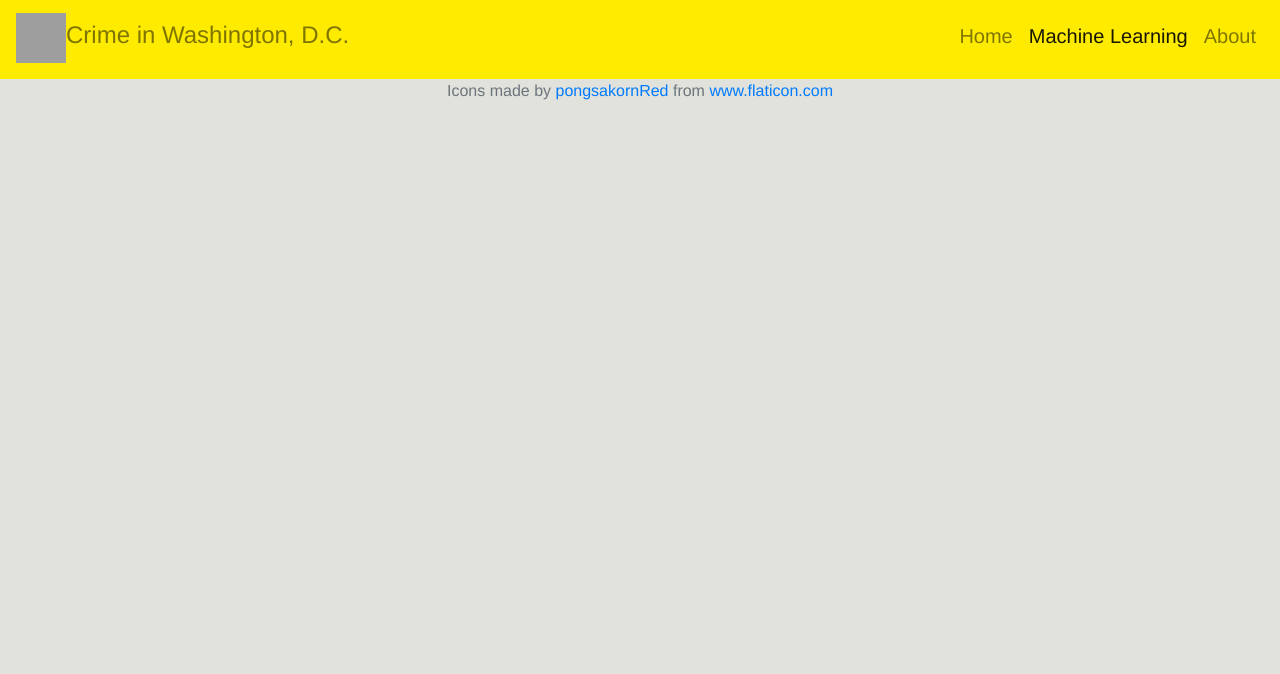
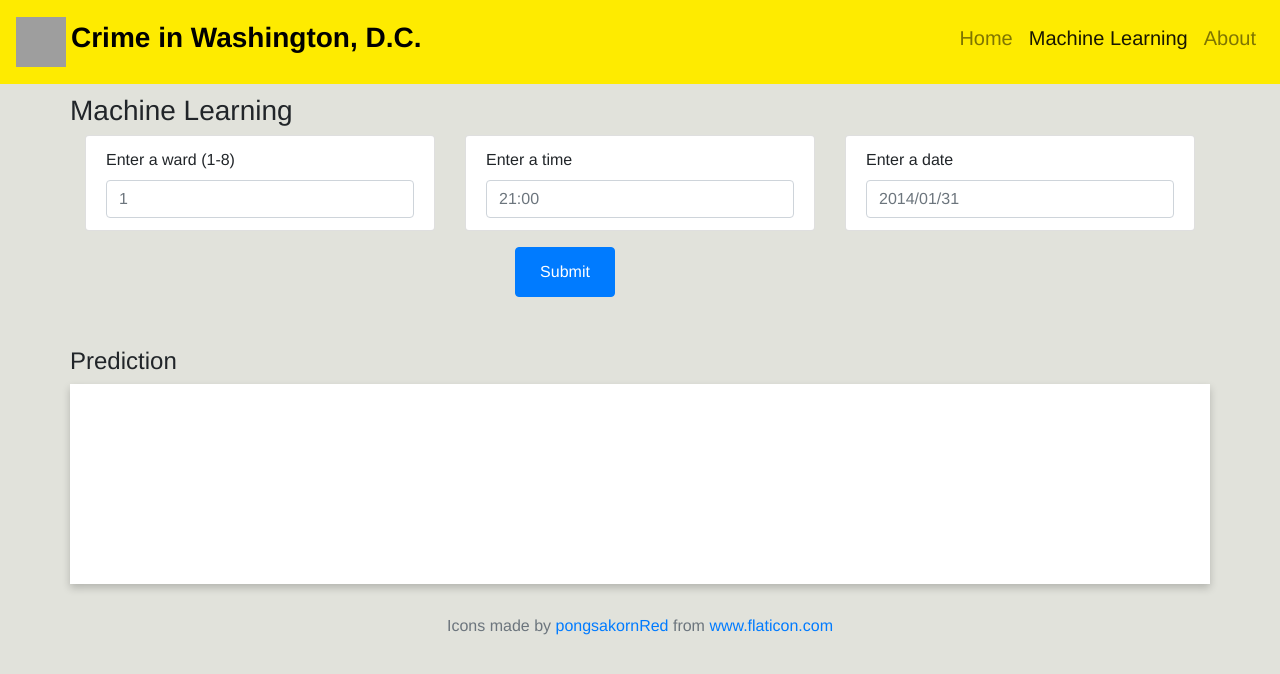
Before and after one commit to clemiblac/Crime_in_DC, a Flask app: page /machine-learning in a window 1280 px wide. Shown: the top 674 px of the page. Run offline with Flask 2, Linux system fonts and the light colour scheme; some libraries are stand-ins or nearby versions; grey boxes are pictures that could not be loaded.

Commit message:
machine learning page built

```diff
--- a/static/css/style.css
+++ b/static/css/style.css
@@ -310,6 +310,31 @@ p{
 /* End of cards on about page */
 
 
+/* Page 2 */
+
+#filter-btn {
+    height: 50px;
+    width: 100px;
+    top: 0;
+    left: 60%;
+    transform: translateX(50%);
+    margin-bottom: 50px;
+}
+
+
+
+#result{
+    height: 200px;
+    background-color: white;
+    box-shadow: 0 4px 8px 0 rgba(0, 0, 0, 0.2);
+    margin-bottom: 30px;
+}
+
+#mtitle{
+    margin-top: 10px;
+}
+
+
 /*Home page media query*/
 
 /* Media Query for Mobile Devices */
--- a/templates/index.html
+++ b/templates/index.html
@@ -45,7 +45,7 @@
     <body>
         <nav class="navbar navbar-expand-lg navbar-light navbar-custom">
             <a class="navbar-brand" href="#">
-                <img src="../static/steal.png" alt="logo icon" id=logo><h4 class ="navbar-text" id="name">Crime in Washington, D.C.</h4>
+                <img src="../static/steal.png" alt="logo icon" id=logo><h3 class ="navbar-text" id="name"><strong>Crime in Washington, D.C.</strong></h3>
             </a>
             <button class="navbar-toggler" type="button" data-toggle="collapse" data-target="#navbarNavAltMarkup" aria-controls="navbarNavAltMarkup" aria-expanded="false" aria-label="Toggle navigation">
               <span class="navbar-toggler-icon"></span>
--- a/templates/machine_learning.html
+++ b/templates/machine_learning.html
@@ -20,7 +20,7 @@
       <nav class="navbar navbar-expand-lg navbar-light navbar-custom">
 
         <a class="navbar-brand" href="#">
-          <img src="../static/steal.png" width='50' height='50'><h4 class ="navbar-text">Crime in Washington, D.C.</h4></a>
+          <img src="../static/steal.png" width='50' height='50'><h3 class ="navbar-text" id="name"><strong>Crime in Washington, D.C.</strong></h3></a>
           </a>
         <button class="navbar-toggler" type="button" data-toggle="collapse" data-target="#navbarNavAltMarkup" aria-controls="navbarNavAltMarkup" aria-expanded="false" aria-label="Toggle navigation">
           <span class="navbar-toggler-icon"></span>
@@ -35,7 +35,98 @@
         </div>
       </nav>
 
-      <div class="container"></div>
+      <div class="container">
+        <div class="row">
+          <h3 id="mtitle">Machine Learning</h3>
+
+        </div>
+        <!-- Selector row-->
+
+        <div class="row">
+          <div class="col-4">
+            <div class="panel panel-default">
+              <div class="panel-body">
+                <form>
+                  <div class="form-group">
+                    <ul class="list-group" id="filters">
+                      <li class="filter list-group-item">
+                        <label for="date">Enter a ward (1-8)</label>
+                        <input class="form-control" id="time" type="text" placeholder="1">
+                      </li>
+                    </ul>
+                  </div>
+                </form>
+              </div>
+            </div>
+
+          </div>
+          <div class="col-4">
+
+            <div class="panel panel-default">
+              <div class="panel-body">
+                <form>
+                  <div class="form-group">
+                    <ul class="list-group" id="filters">
+                      <li class="filter list-group-item">
+                        <label for="date">Enter a time</label>
+                        <input class="form-control" id="time" type="text" placeholder="21:00">
+                      </li>
+                    </ul>
+                  </div>
+                </form>
+              </div>
+            </div>
+
+
+          </div>
+
+          <div class="col-4">
+            <div class="panel panel-default">
+              <div class="panel-body">
+                <form>
+                  <div class="form-group">
+                    <ul class="list-group" id="filters">
+                      <li class="filter list-group-item">
+                        <label for="date">Enter a date</label>
+                        <input class="form-control" id="date" type="text" placeholder="2014/01/31">
+                      </li>
+                    </ul>
+                  </div>
+                </form>
+              </div>
+            </div>
+
+          </div>
+
+        </div>
+        <!--End Selector Row-->
+
+        <!--Start button Row-->
+        <div class="row">
+          <div class="col-4"></div>
+
+          <div class="col-4">
+            <button type="button" id="filter-btn" class="btn btn-primary">Submit</button>
+          </div>
+
+          <div class="col-4"></div>
+
+        </div>
+        <!--End button Row-->
+
+        <!--Result-->
+        <div class="row">
+          <h4>Prediction</h4>
+          <div class="col-12" id="result">
+
+          </div>
+        </div>
+
+        <!--End result div-->
+
+
+
+      </div>
 
 
         <!-- Optional JavaScript -->
```
